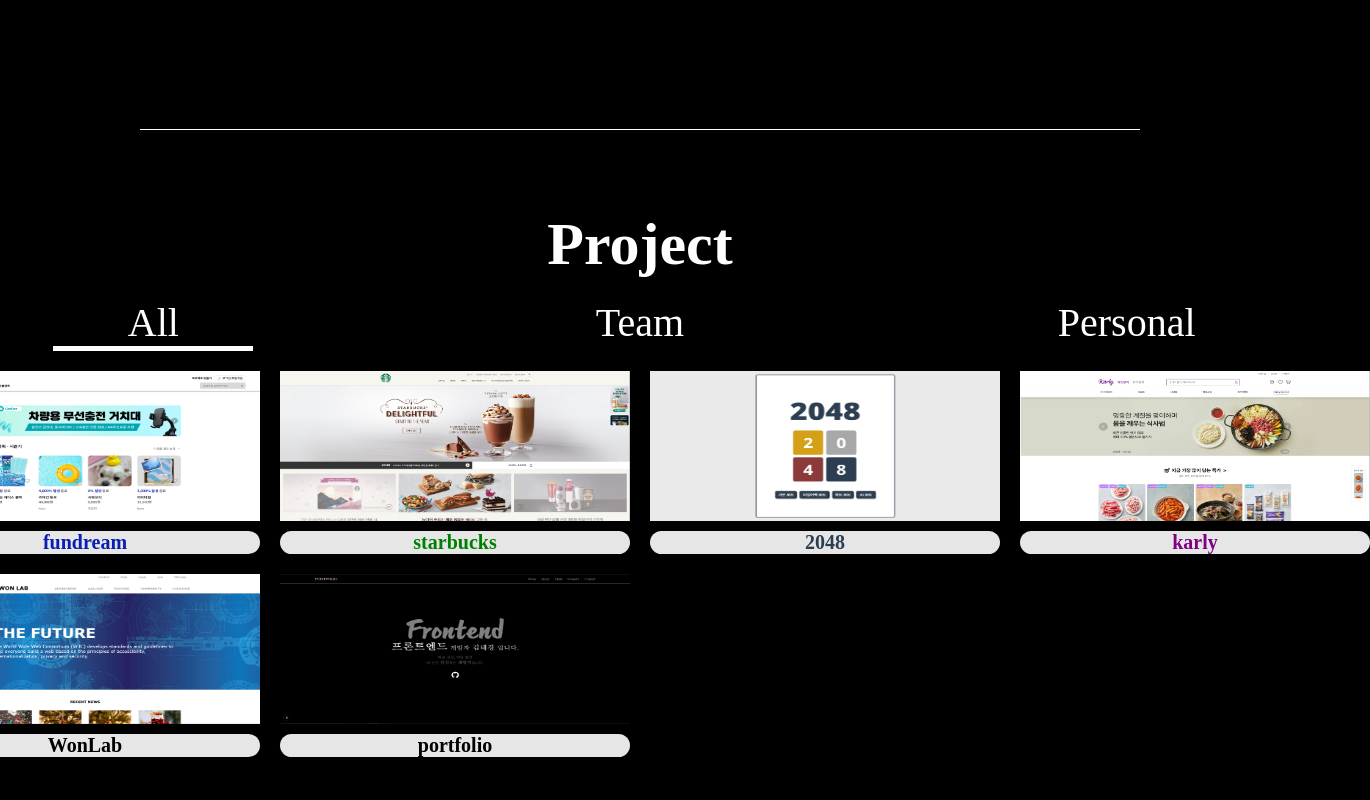
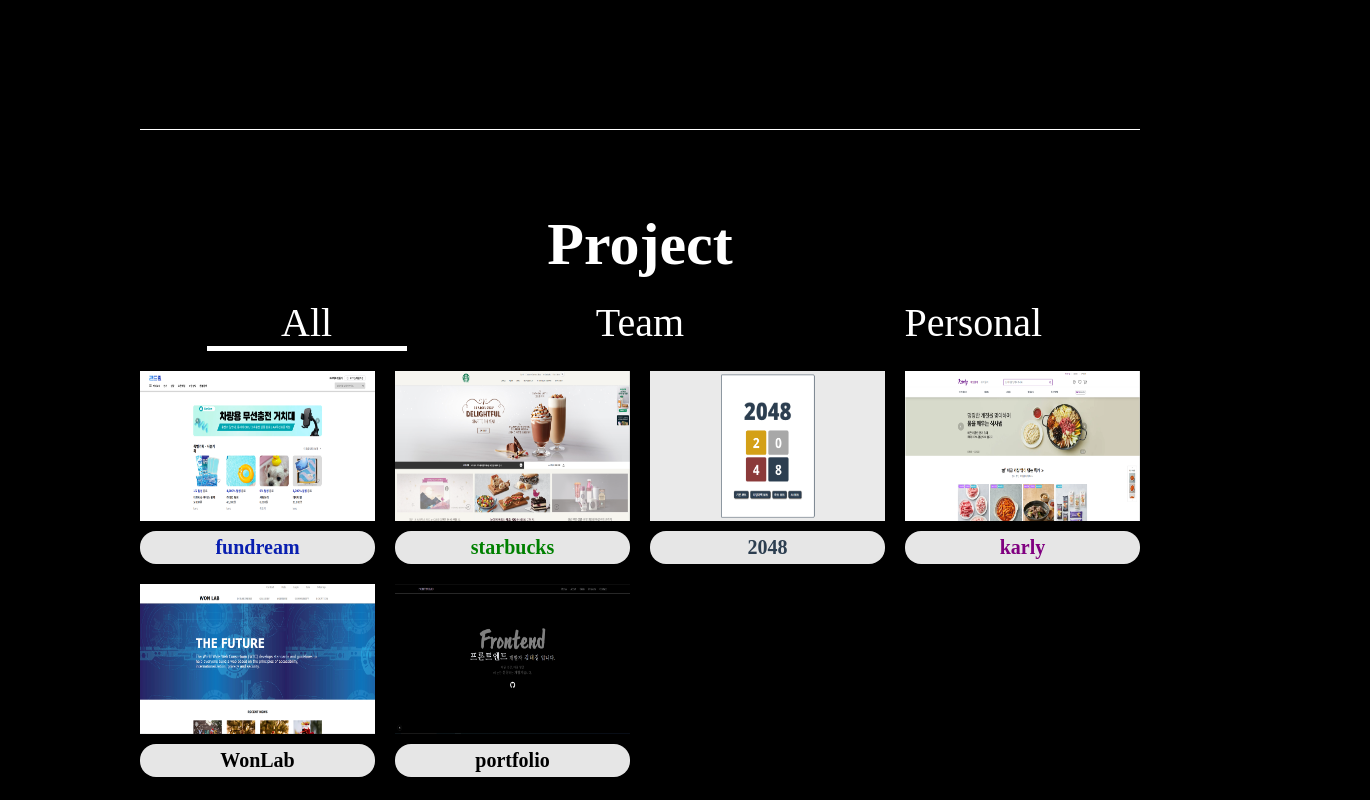
Before and after one commit to teakyungg/Frontend-Portfolio, a Next.js app: page / in a window 1280 px wide. Shown: the part 860-1660 px from the top of the page, 1370 px wide, since content can reach past the window. Built offline with nearby package versions, Linux system fonts and the light colour scheme; a web font is replaced by a local one.

Commit message:
refactoring/organizing the project structure

```diff
--- /dev/null
+++ b/src/app/Project/Project.module.css
@@ -0,0 +1,64 @@
+.project {
+  width: 1000px;
+
+  display: flex;
+  flex-direction: column;
+  align-items: center;
+
+  margin: 0 auto;
+  border-bottom: 1px solid white;
+  padding: 80px 0;
+}
+
+.title {
+  font-size: 60px;
+  font-weight: bold;
+}
+
+.projectCategory {
+  display: flex;
+  justify-content: space-around;
+  padding: 20px 0px;
+
+  width: 100%;
+  font-size: 40px;
+
+  li {
+    width: 200px;
+    text-align: center;
+  }
+
+  .projectTitleText {
+    cursor: pointer;
+  }
+
+  .nowProjectTitle {
+    width: 100%;
+    height: 5px;
+    background-color: white;
+
+    transition: width 0.5s;
+  }
+
+  .defaultProjectTitle {
+    width: 0%;
+    height: 5px;
+  }
+}
+
+.projectList {
+  width: 100%;
+  margin: 0 auto;
+
+  display: grid;
+  grid-template-columns: repeat(auto-fill, minmax(235px,1fr));
+  gap: 20px;
+
+  figure img{
+    width: 100%;
+  }
+
+  figcaption{
+    padding: 5px;
+  }
+}
--- a/src/app/Project/Project.module.scss
+++ /dev/null
@@ -1,54 +0,0 @@
-.project {
-  width: 1000px;
-  height: 1000px;
-
-  display: flex;
-  flex-direction: column;
-  align-items: center;
-
-  margin: 0 auto;
-  border-bottom: 1px solid white;
-  padding: 80px 0px 80px 0px;
-
-  .title {
-    font-size: 60px;
-    font-weight: bold;
-  }
-
-  .projectTitle {
-    display: flex;
-    justify-content: space-around;
-    padding: 20px 0px;
-
-    width: 100%;
-    font-size: 40px;
-
-    li {
-      width: 200px;
-      text-align: center;
-    }
-
-    .projectTitleText {
-      cursor: pointer;
-    }
-
-    .nowProjectTitle {
-      width: 100%;
-      height: 5px;
-      background-color: white;
-
-      transition: width 0.5s;
-    }
-
-    .defaultProjectTitle {
-      width: 0%;
-      height: 5px;
-    }
-  }
-
-  .projectList {
-    display: grid;
-    grid-template-columns: repeat(4, 1fr);
-    gap: 20px;
-  }
-}
--- a/src/app/Project/Project.tsx
+++ b/src/app/Project/Project.tsx
@@ -1,7 +1,7 @@
 "use client";
 
 import { useEffect, useState } from "react";
-import styles from "./Project.module.scss";
+import styles from "./Project.module.css";
 import { projectData } from "./ProjectData";
 import ProjectItem from "@/component/ProjectItem/ProjectItem";
 
@@ -64,13 +64,11 @@
         {/* 프로젝트 */}
         <h1 className={styles.title}>Project</h1>
 
-        <div>
-          {/* 프로젝트 카테고리 */}
-          <ul className={styles.projectTitle}>{titleEl}</ul>
+        {/* 프로젝트 카테고리 */}
+        <ul className={styles.projectCategory}>{titleEl}</ul>
 
-          {/* 프로젝트 항목 */}
-          <ul className={styles.projectList}>{projectItems}</ul>
-        </div>
+        {/* 프로젝트 항목 */}
+        <ul className={styles.projectList}>{projectItems}</ul>
       </div>
     </section>
   );
```
